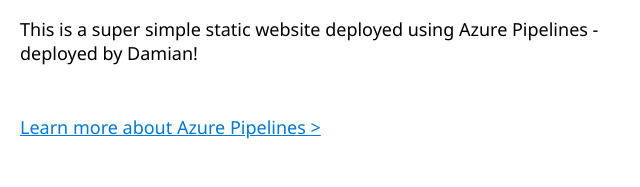
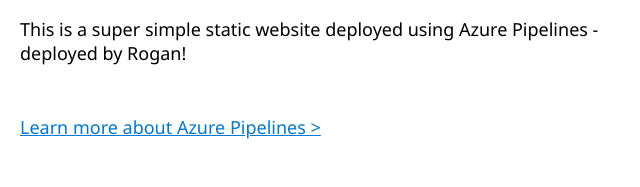
Before and after one commit to azuredevopsexamples/website, a plain HTML site: page www/index.html in a window 1280 px wide. Shown: the part 235-422 px from the top of the page, 0-640 px from the left. Drawn offline with Linux system fonts and the light colour scheme.

Commit message:
Update index.html

```diff
--- a/www/index.html
+++ b/www/index.html
@@ -57,7 +57,7 @@
                     <p class="title">Azure Pipelines</p>
                     <p class="heading1">Example Website</p>
                     <p class="blurb">This is a super simple static website deployed using Azure Pipelines
-                    - deployed by Damian!</p>
+                    - deployed by Rogan!</p>
                     <div class="learnmore-container">
                         <a href="https://azure.microsoft.com/en-us/services/devops/pipelines/?nav=min" class="learnmore-link" title="Learn more about Azure Pipelines">Learn more about Azure Pipelines ></a>
                     </div>
```
